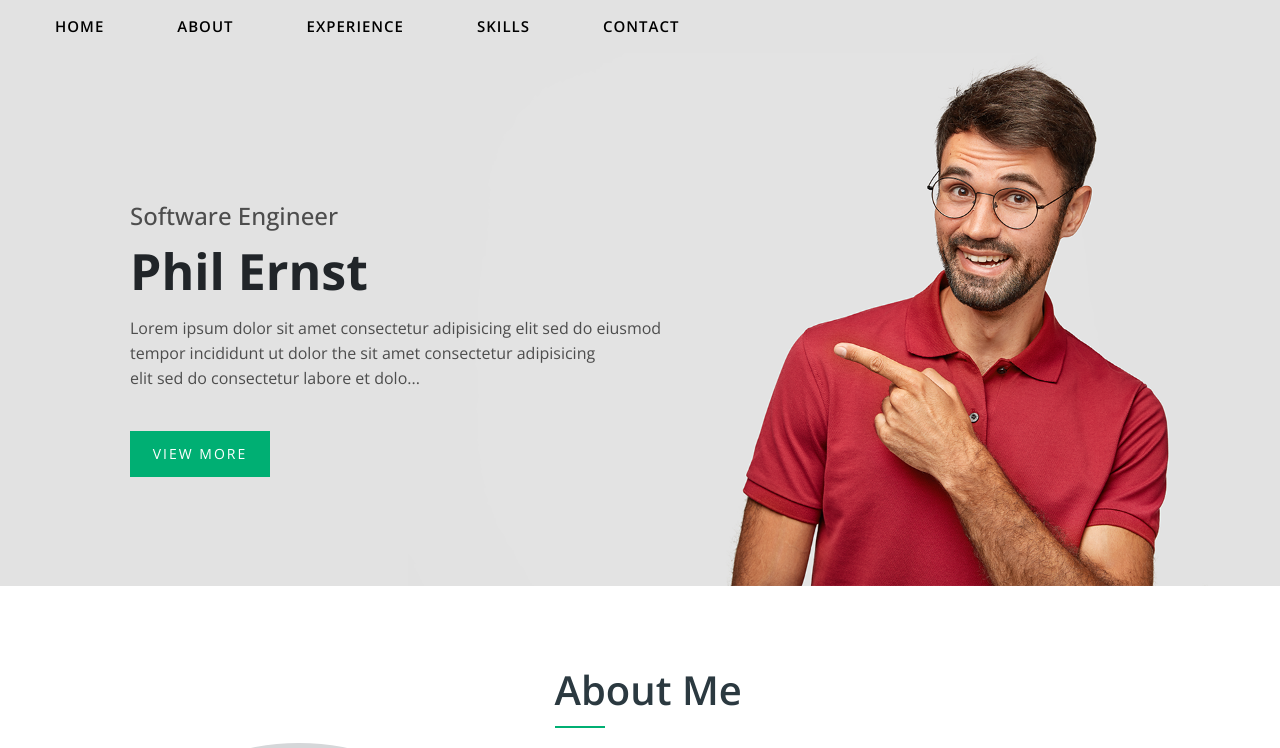
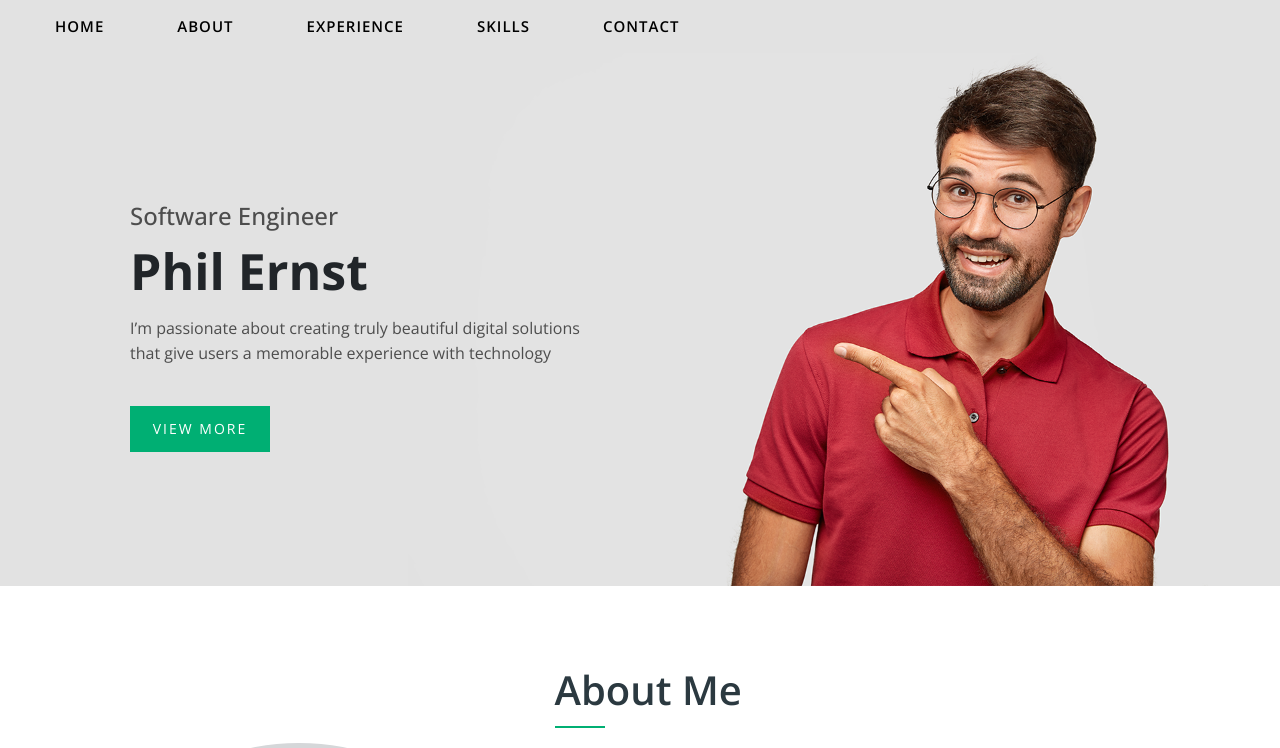
Before and after one commit to ernstpf/personal-website, a React (Create React App) app: page / in a window 1280 px wide. Shown: the top 748 px of the page. Built offline with nearby package versions, Linux system fonts and the light colour scheme.

Commit message:
Update content in hero slice

```diff
--- a/src/pages/Component/Components/HeaderBanner.js
+++ b/src/pages/Component/Components/HeaderBanner.js
@@ -25,12 +25,9 @@ const HeaderBanner = () => {
 
               <h1 data-aos="flip-down">Phil Ernst</h1>
               <p data-aos="fade-up">
-                Lorem ipsum dolor sit amet consectetur adipisicing elit sed do
-                eiusmod
+                I’m passionate about creating truly beautiful digital solutions
                 <br />
-                tempor incididunt ut dolor the sit amet consectetur adipisicing
-                <br />
-                elit sed do consectetur labore et dolo...
+                that give users a memorable experience with technology
               </p>
               <button data-aos="fade-up" className="BtnView">
                 VIEW MORE
```
